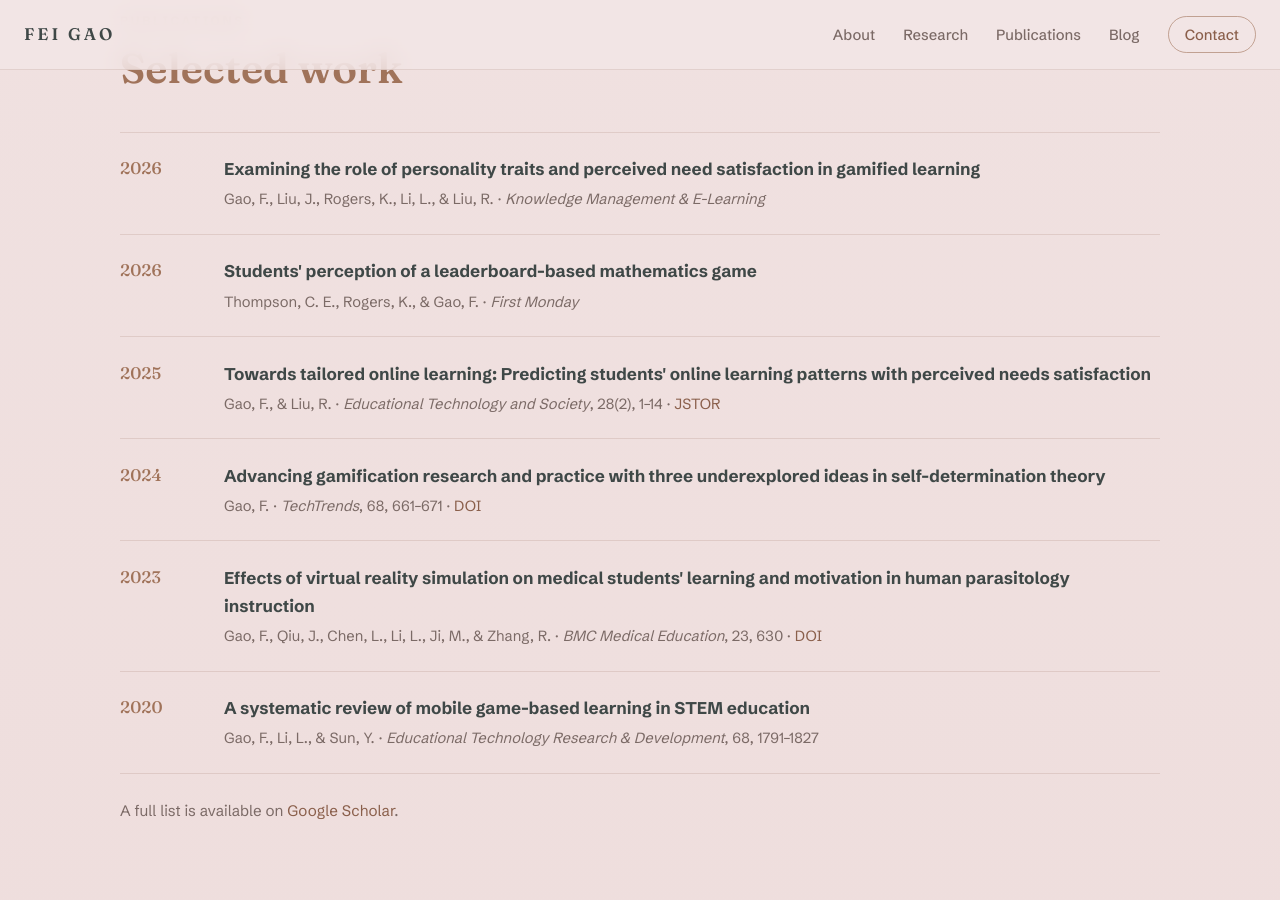
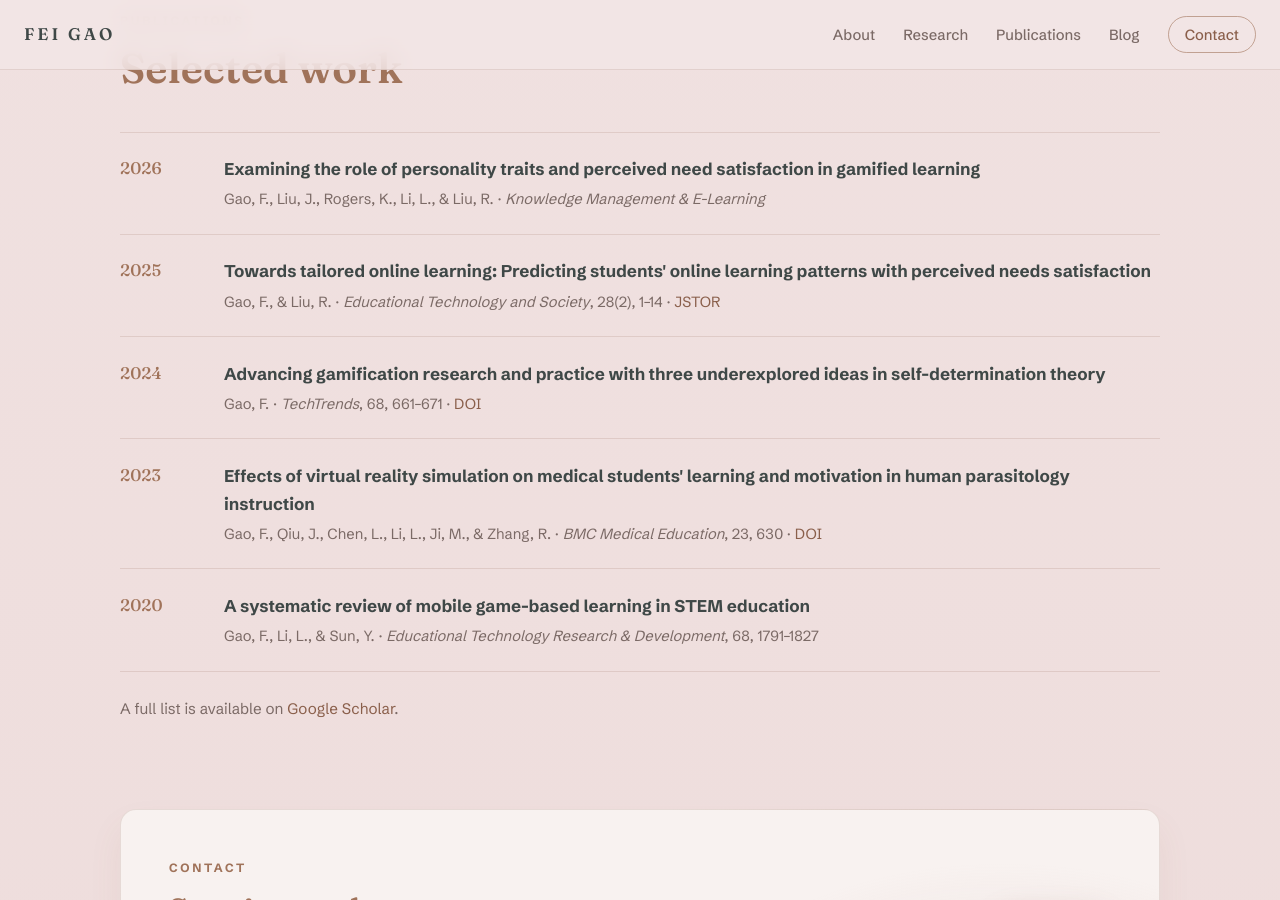
Before and after one commit to gaofei9/gaofei9.github.io, a Jekyll site: the page index.html, which Jekyll copies as it is, in a window 1280 px wide and 900 px high, scrolled down 2077 px. Built offline with Jekyll 4.4.1, drawn with Linux system fonts in a browser that asks for light colours.

Commit message:
Remove First Monday leaderboard paper from selected publications
Co-Authored-By: Claude Fable 5 <noreply@anthropic.com>

```diff
--- a/index.html
+++ b/index.html
@@ -133,13 +133,6 @@
           </div>
         </li>
         <li class="pub">
-          <span class="pub-year">2026</span>
-          <div>
-            <p class="pub-title">Students' perception of a leaderboard-based mathematics game</p>
-            <p class="pub-venue">Thompson, C. E., Rogers, K., &amp; Gao, F. · <em>First Monday</em></p>
-          </div>
-        </li>
-        <li class="pub">
           <span class="pub-year">2025</span>
           <div>
             <p class="pub-title">Towards tailored online learning: Predicting students' online learning patterns with perceived needs satisfaction</p>
```
